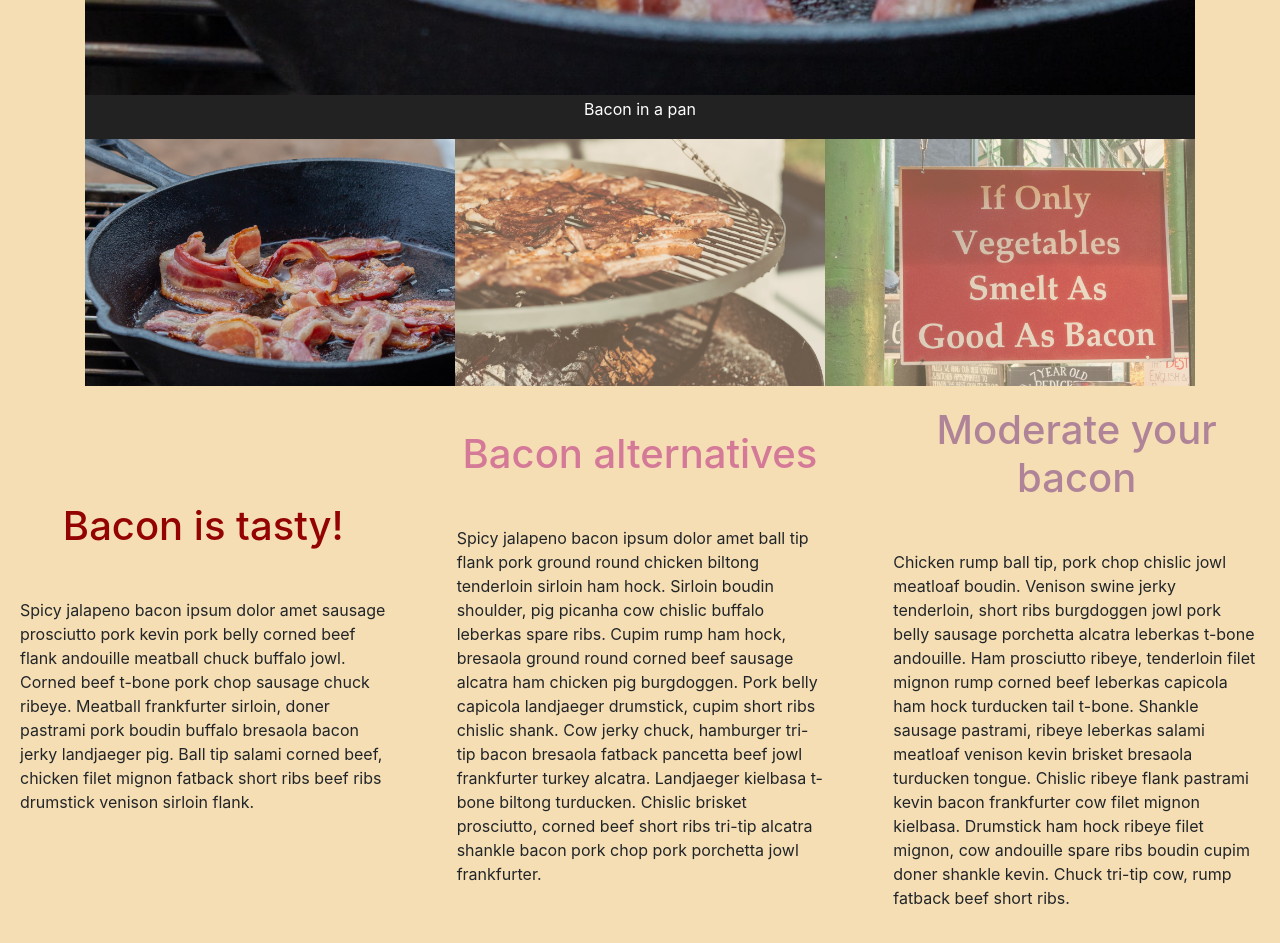
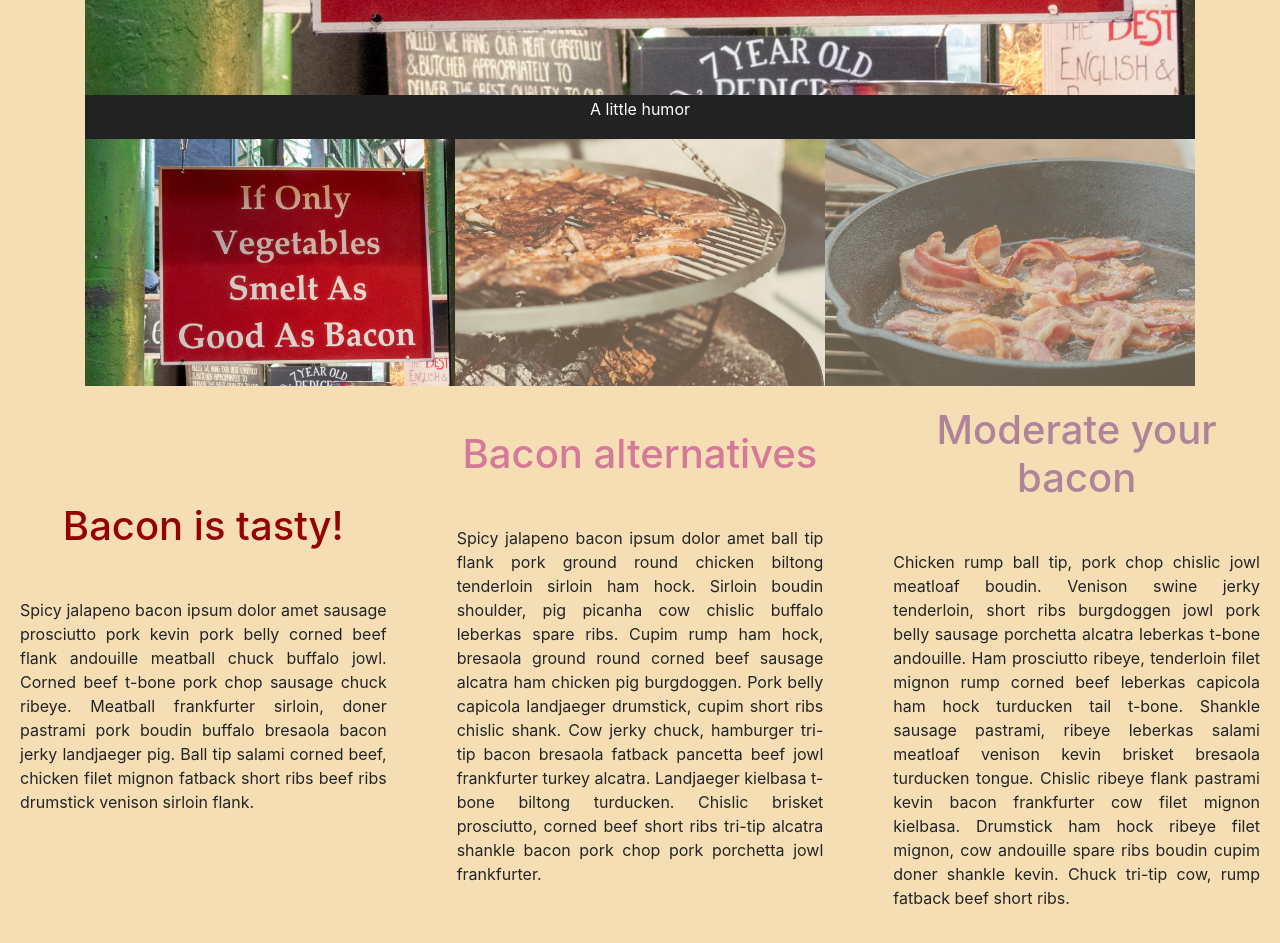
Before and after one commit to DrCheezebrgr/class-project, a plain HTML site: page index.html in a window 1280 px wide. Shown: the part 820-1763 px from the top of the page. Drawn offline with nearby package versions, Linux system fonts and the light colour scheme.

Commit message:
rearranged images and aligned text

```diff
--- a/index.html
+++ b/index.html
@@ -1,24 +1,24 @@
 <!doctype html>
 <html lang="en">
   <head>
-    <!-- Req'd meta tags -->
+    <!-- req'd meta tags -->
     <meta charset="utf-8">
     <meta name="viewport" content="width=device-width, initial-scale=1, shrink-to-fit=no">
 
-    <!-- Bootstrap & CSS -->
+    <!-- bootstrap & CSS -->
     <link rel="stylesheet" href="https://stackpath.bootstrapcdn.com/bootstrap/4.5.0/css/bootstrap.min.css" integrity="sha384-9aIt2nRpC12Uk9gS9baDl411NQApFmC26EwAOH8WgZl5MYYxFfc+NcPb1dKGj7Sk" crossorigin="anonymous">
     <link rel="stylesheet" href="styles.css">
     <title >Bacon Land</title>
   </head>
   <body>
         <h1 class="mainTitle">Welcome to Bacon Land</h1>
-      <!-- Container for the image gallery -->
+      <!-- container for the image gallery -->
     <div class="container">
 
-      <!-- Full-width images with number text -->
+      <!-- full-width images with number text -->
       <div class="mySlides">
         <div class="numbertext">1 / 3</div>
-          <img src="images/baconINpan.jpg" style="width:100%">
+          <img src="images/veggieBACON.jpg" style="width:100%">
       </div>
 
       <div class="mySlides">
@@ -28,48 +28,48 @@
 
       <div class="mySlides">
         <div class="numbertext">3 / 3</div>
-          <img src="images/veggieBACON.jpg" style="width:100%">
+          <img src="images/baconINpan.jpg" style="width:100%">
       </div>
-      <!-- Next and previous buttons -->
+      <!-- next and previous buttons -->
       <a class="prev" onclick="plusSlides(-1)">&#10094;</a>
       <a class="next" onclick="plusSlides(1)">&#10095;</a>
 
-      <!-- Image text -->
+      <!-- image text -->
       <div class="caption-container">
         <p id="caption"></p>
       </div>
 
-      <!-- Thumbnail images -->
+      <!-- thumbnail images -->
 
         <div class="column">
-          <img class="demo cursor" src="images/baconINpan.jpg" style="width:100%" onclick="currentSlide(1)" alt="Bacon in a pan">
+          <img class="demo cursor" src="images/veggieBACON.jpg" style="width:100%" onclick="currentSlide(1)" alt="A little humor">
         </div>
         <div class="column">
           <img class="demo cursor" src="images/floatingBACON.jpg" style="width:100%" onclick="currentSlide(2)" alt="Frying on a grill">
         </div>
         <div class="column">
-          <img class="demo cursor" src="images/veggieBACON.jpg" style="width:100%" onclick="currentSlide(3)" alt="Just a little humor">
+          <img class="demo cursor" src="images/baconINpan.jpg" style="width:100%" onclick="currentSlide(3)" alt="Bacon in a pan">
 
       </div>
     </div>
             <!--bootstrap flexbox work-->
             <div class="content d-flex justify-content-center">
-              <div class="row align-items-center">
+              <div class="row align-items-center position-relative">
                 <div class="col-7 col-md-6 col-sm-12 col-xl-4">
                   <h2 class="colHead1">Bacon is tasty!</h2>
-                    <p class="paraText">Spicy jalapeno bacon ipsum dolor amet sausage prosciutto pork kevin pork belly corned beef flank andouille meatball chuck buffalo jowl. Corned beef t-bone pork chop sausage chuck ribeye. Meatball frankfurter sirloin, doner pastrami pork boudin buffalo bresaola bacon jerky landjaeger pig. Ball tip salami corned beef, chicken filet mignon fatback short ribs beef ribs drumstick venison sirloin flank.</p>
+                    <p  class="paraText text-justify">Spicy jalapeno bacon ipsum dolor amet sausage prosciutto pork kevin pork belly corned beef flank andouille meatball chuck buffalo jowl. Corned beef t-bone pork chop sausage chuck ribeye. Meatball frankfurter sirloin, doner pastrami pork boudin buffalo bresaola bacon jerky landjaeger pig. Ball tip salami corned beef, chicken filet mignon fatback short ribs beef ribs drumstick venison sirloin flank.</p>
                 </div>
                 <div class="col-7 col-md-6 col-sm-12 col-xl-4">
                   <h2 class="colHead2">Bacon alternatives</h2>
-                    <p class="paraText">Spicy jalapeno bacon ipsum dolor amet ball tip flank pork ground round chicken biltong tenderloin sirloin ham hock. Sirloin boudin shoulder, pig picanha cow chislic buffalo leberkas spare ribs. Cupim rump ham hock, bresaola ground round corned beef sausage alcatra ham chicken pig burgdoggen. Pork belly capicola landjaeger drumstick, cupim short ribs chislic shank. Cow jerky chuck, hamburger tri-tip bacon bresaola fatback pancetta beef jowl frankfurter turkey alcatra. Landjaeger kielbasa t-bone biltong turducken. Chislic brisket prosciutto, corned beef short ribs tri-tip alcatra shankle bacon pork chop pork porchetta jowl frankfurter.</p>
+                    <p  class="paraText text-justify">Spicy jalapeno bacon ipsum dolor amet ball tip flank pork ground round chicken biltong tenderloin sirloin ham hock. Sirloin boudin shoulder, pig picanha cow chislic buffalo leberkas spare ribs. Cupim rump ham hock, bresaola ground round corned beef sausage alcatra ham chicken pig burgdoggen. Pork belly capicola landjaeger drumstick, cupim short ribs chislic shank. Cow jerky chuck, hamburger tri-tip bacon bresaola fatback pancetta beef jowl frankfurter turkey alcatra. Landjaeger kielbasa t-bone biltong turducken. Chislic brisket prosciutto, corned beef short ribs tri-tip alcatra shankle bacon pork chop pork porchetta jowl frankfurter.</p>
                 </div>
                 <div class="col-7 col-md-6 col-sm-12 col-xl-4">
                   <h2 class="colHead3">Moderate your bacon</h2>
-                    <p class="paraText">Chicken rump ball tip, pork chop chislic jowl meatloaf boudin. Venison swine jerky tenderloin, short ribs burgdoggen jowl pork belly sausage porchetta alcatra leberkas t-bone andouille. Ham prosciutto ribeye, tenderloin filet mignon rump corned beef leberkas capicola ham hock turducken tail t-bone. Shankle sausage pastrami, ribeye leberkas salami meatloaf venison kevin brisket bresaola turducken tongue. Chislic ribeye flank pastrami kevin bacon frankfurter cow filet mignon kielbasa. Drumstick ham hock ribeye filet mignon, cow andouille spare ribs boudin cupim doner shankle kevin. Chuck tri-tip cow, rump fatback beef short ribs.</p>
+                    <p  class="paraText text-justify">Chicken rump ball tip, pork chop chislic jowl meatloaf boudin. Venison swine jerky tenderloin, short ribs burgdoggen jowl pork belly sausage porchetta alcatra leberkas t-bone andouille. Ham prosciutto ribeye, tenderloin filet mignon rump corned beef leberkas capicola ham hock turducken tail t-bone. Shankle sausage pastrami, ribeye leberkas salami meatloaf venison kevin brisket bresaola turducken tongue. Chislic ribeye flank pastrami kevin bacon frankfurter cow filet mignon kielbasa. Drumstick ham hock ribeye filet mignon, cow andouille spare ribs boudin cupim doner shankle kevin. Chuck tri-tip cow, rump fatback beef short ribs.</p>
                 </div>
               </div>
             </div>
-            <!-- Form to collect name and Email-->
+            <!-- form to collect name and Email-->
             <form class="newsletterForm" action="index.html" method="post">
                 <p>Sign up for our newsletter for bacon coupons!</p>
 
```
